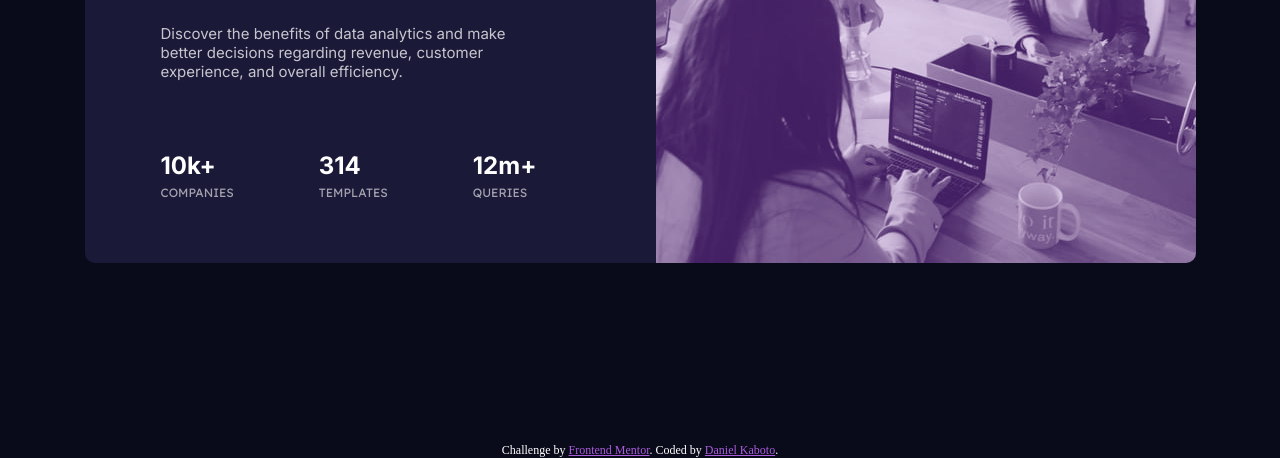
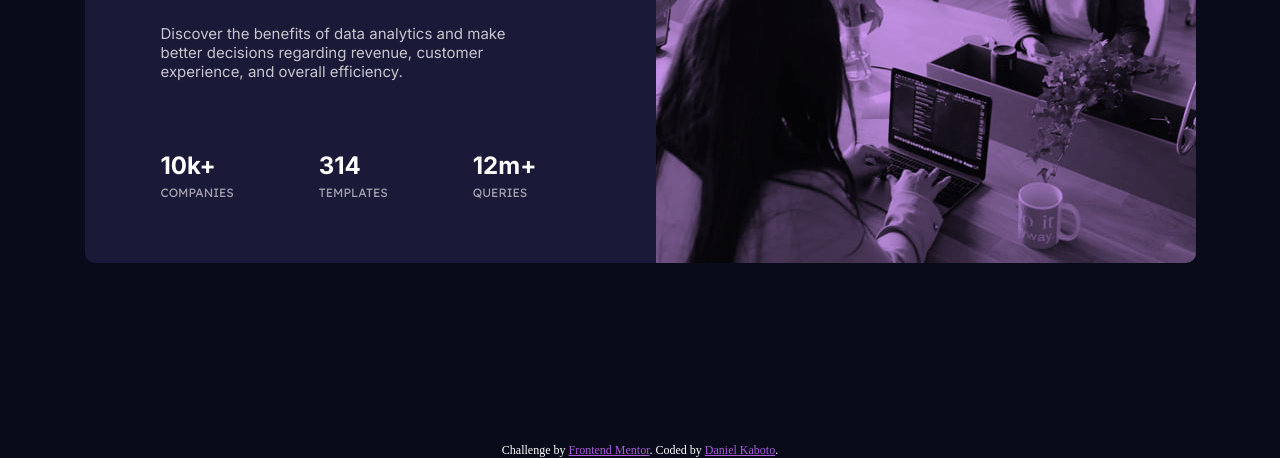
Before and after one commit to Sensei-Kaboto/previewCard, a plain HTML site: page index.html in a window 1280 px wide. Shown: the part 363-821 px from the top of the page. Drawn offline with Linux system fonts and the light colour scheme.

Commit message:
last review

```diff
--- a/style.css
+++ b/style.css
@@ -62,14 +62,14 @@ img{
     max-height: 100%;
 }
 .hero__image{
-  background-color: hsla(277, 98%, 77%,0.4);
+  background-color: hsla(277, 98%, 77%,0.8);
   opacity: 90%;
   height: 241px;
 
 }
 
 .hero__image picture{
-    mix-blend-mode:soft-light;
+    mix-blend-mode:multiply;
 }
 
 .text__preview{
```
